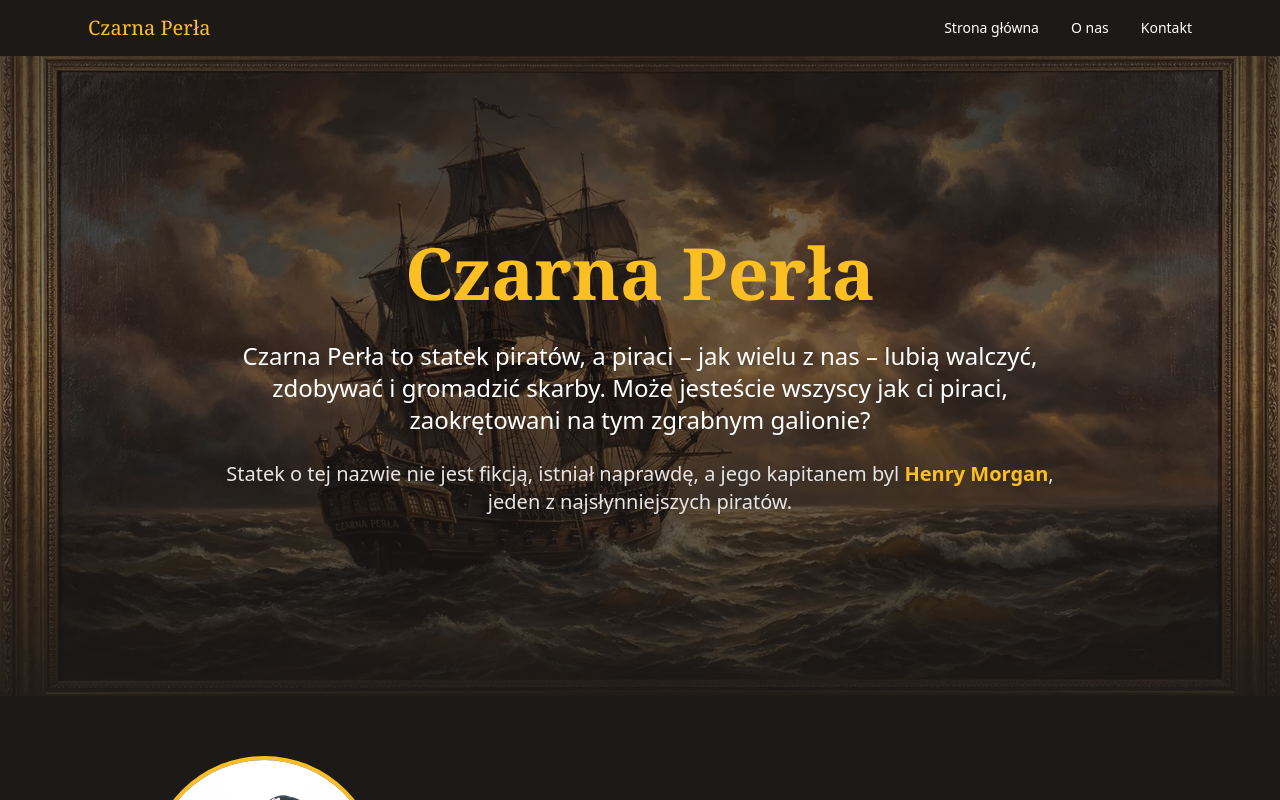
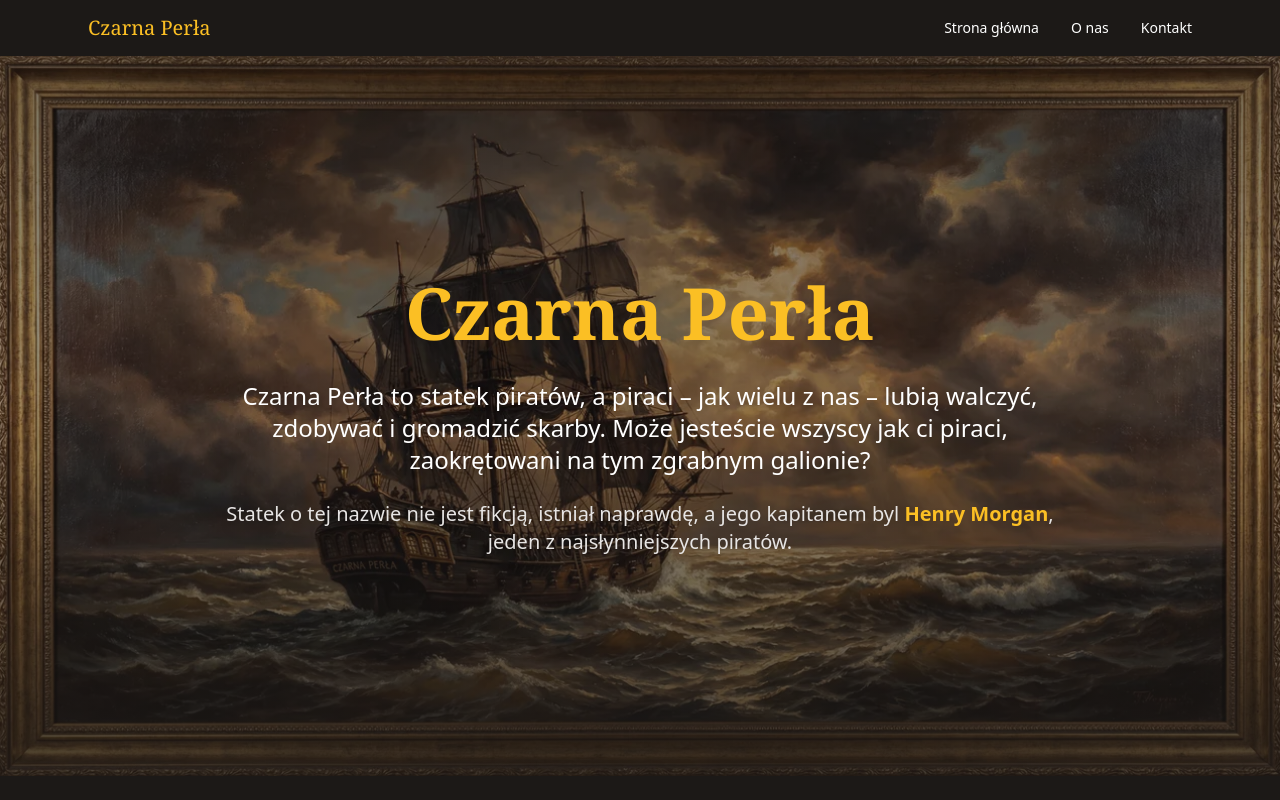
Before and after one commit to MOUVAL/czarnaperelka, a Next.js app: page / in a window 1280 px wide. Shown: the top 800 px of the page. Built offline with nearby package versions, Linux system fonts and the light colour scheme; a web font is replaced by a local one.

Commit message:
Hero: Full width 16:9 aspect ratio

```diff
--- a/src/app/page.tsx
+++ b/src/app/page.tsx
@@ -36,8 +36,8 @@ export default function Home() {
 
   return (
     <>
-      {/* Full Hero with Boat Image */}
-      <section className="relative h-[80vh] min-h-[600px]">
+      {/* Full Hero with Boat Image - 16:9 */}
+      <section className="relative w-full aspect-video">
         <Image
           src="/images/boat.webp"
           alt="Czarna Perła - statek"
@@ -46,7 +46,7 @@ export default function Home() {
           priority
           sizes="100vw"
         />
-        <div className="absolute inset-0 bg-gradient-to-b from-stone-900/70 via-stone-900/50 to-stone-900/90" />
+        <div className="absolute inset-0 bg-gradient-to-b from-stone-900/60 via-stone-900/40 to-stone-900/80" />
         <div className="absolute inset-0 flex items-center justify-center">
           <div className="text-center px-6 max-w-4xl">
             <h1 className="font-serif text-6xl md:text-7xl font-bold text-amber-400 mb-8 drop-shadow-2xl">
```
